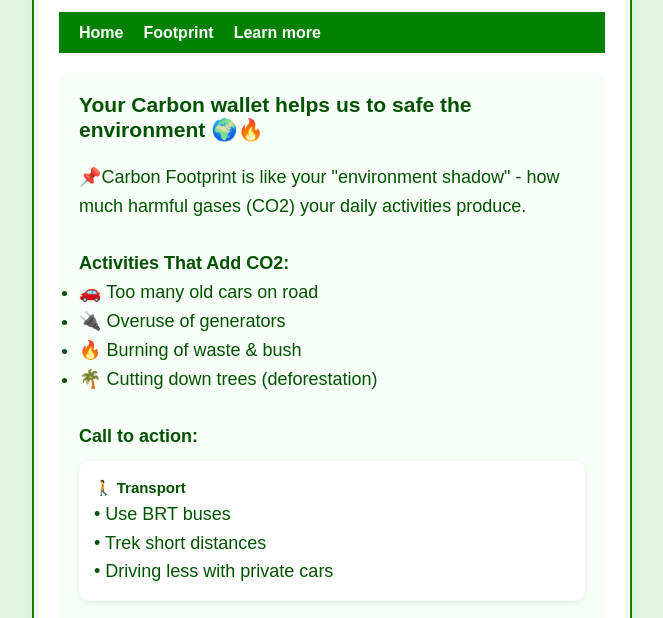
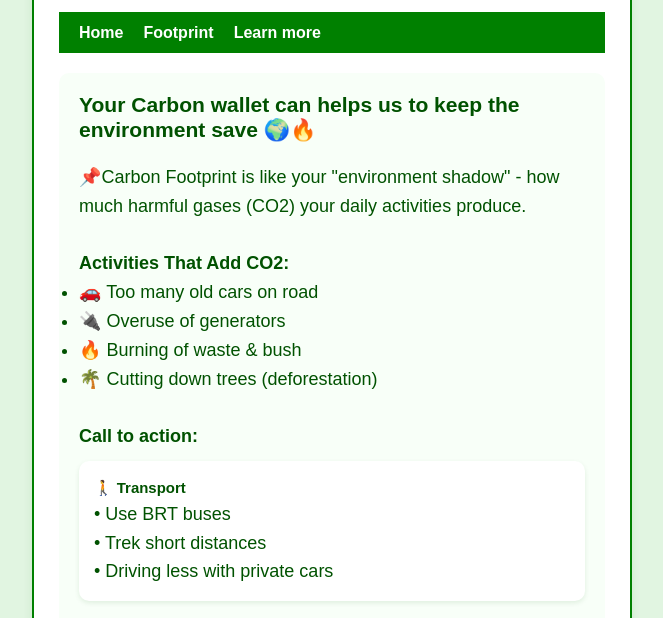
Before and after one commit to Smart-ibanga/NAIJA-C-WALLET, a plain HTML site: page learn.html in a window 1280 px wide. Shown: the part 146-764 px from the top of the page, without its empty margins (308-971 px from the left). Drawn offline with Linux system fonts and the light colour scheme.

Commit message:
save environment

```diff
--- a/learn.html
+++ b/learn.html
@@ -21,7 +21,7 @@
         </nav>
         <div id="learn-page">
             <div class="education-content">
-                <h3>Your Carbon wallet helps us to safe the environment 🌍🔥</h3>
+                <h3>Your Carbon wallet can helps us to keep the environment save 🌍🔥</h3>
                 <br>
                 <div class="simple-points">
                     <p>
```
